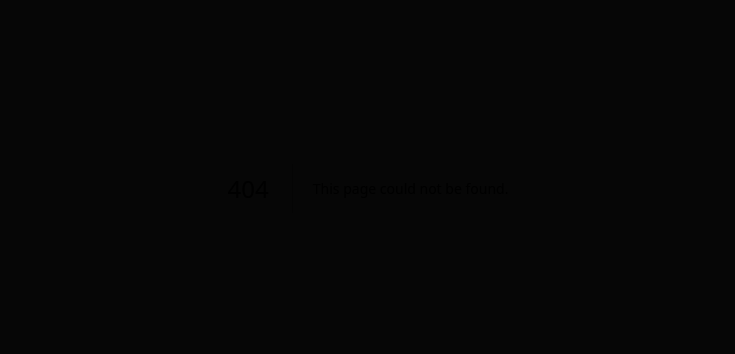
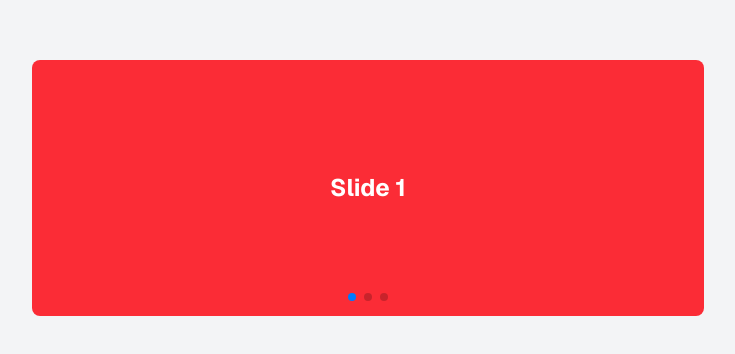
Before and after one commit to Zarman-oss/Adology_clone, a Next.js app: page /test in a window 1280 px wide. Before the commit this address had no page. Shown: the part 212-566 px from the top of the page, without its empty margins (272-1007 px from the left). Built offline with nearby package versions, Linux system fonts and the light colour scheme.

Commit message:
commit all

```diff
--- a/app/globals.css
+++ b/app/globals.css
@@ -976,3 +976,37 @@ body {
   font-family: var(--font-geist-sans), -apple-system, BlinkMacSystemFont,
     'Segoe UI', Roboto, Oxygen, Ubuntu, Cantarell, sans-serif;
 }
+
+/* Sign-up login page Image  */
+
+.login-image {
+  background-image: url('/LoginPageImage.png');
+  background-size: cover;
+  background-position: center;
+  border-radius: 1.5rem;
+  object-fit: contain;
+  height: 100vh;
+}
+
+.swiper {
+  width: 100%;
+  height: 100%;
+}
+
+.swiper-slide {
+  text-align: center;
+  font-size: 18px;
+  background: #444;
+
+  /* Center slide text vertically */
+  display: flex;
+  justify-content: center;
+  align-items: center;
+}
+
+.swiper-slide img {
+  display: block;
+  width: 100%;
+  height: 100%;
+  object-fit: cover;
+}
--- a/app/login/page.jsx
+++ b/app/login/page.jsx
@@ -5,7 +5,7 @@ export default function LoginPage() {
   return (
     <div className=' text-white'>
       {/* Max-width container */}
-      <div className='max-w-7xl mx-auto sm:flex items-start justify-center gap-4'>
+      <div className='max-w-7xl mx-auto sm:flex items-start justify-center gap-20'>
         {/* Login Section */}
         <div className='flex-1 px-2 py-10 relative rounded-3xl flex flex-col bg-primary-800'>
           <div className='flex flex-col justify-center '>
--- a/app/sign-up/page.jsx
+++ b/app/sign-up/page.jsx
@@ -1,5 +1,13 @@
 import PasswordInput from '@/components/PasswordInput';
 import Image from 'next/image';
+
+// Import Swiper React components
+import { Swiper, SwiperSlide } from 'swiper/react';
+
+// Import Swiper styles
+import 'swiper/css';
+
+// import './styles.css';
 import Link from 'next/link';
 export default function LoginPage() {
   return (
@@ -70,7 +78,9 @@ export default function LoginPage() {
               </div>
 
               {/* Email and Password Inputs */}
-              <div className=' flex flex-col justify-start items-center gap-6'>
+
+              <form action='submit'>
+                <div className='flex flex-col justify-start items-center gap-6'>
                   <div className='flex gap-5'>
                     <input
                       type='first_name'
@@ -90,16 +100,25 @@ export default function LoginPage() {
                   />
                   <PasswordInput />
                   <PasswordInput placeholder='Confirm Password' />
-                <div className='flex gap-3'>
+                  <div className='flex justify-start items-center gap-3 w-full'>
+                    <input
+                      type='checkbox'
+                      name='checkbox'
+                      id='checkbox'
+                      className='w-4 h-4 '
+                    />
+
                     <p>
-                    Yes, I understand and agree to the Adology Terms of Service
+                      Yes, I understand and agree to the Adology Terms of
+                      Service
                     </p>
                   </div>
                 </div>
+              </form>
             </div>
 
             {/* Login Button and Sign-Up Link */}
-            <div className='flex mt-18 items-center justify-center flex-col gap-6'>
+            <div className='flex mt-8 items-center justify-center flex-col gap-6'>
               <button className=' cursor-pointer w-full px-6 py-4 bg-info-100 rounded-full flex justify-center text-black body-1-semibold items-center hover:bg-info-200'>
                 Create Account
               </button>
@@ -121,15 +140,20 @@ export default function LoginPage() {
         </div>
 
         {/* Image Section */}
-        <div className='flex-1 pl-12 py-10 sm:flex hidden'>
-          <Image
+        <div className='flex-1 pl-12 py-10 sm:flex hidden  border border-pink-600'>
+          {/* <Swiper className='mySwiper'>
+            <SwiperSlide>Slide 1</SwiperSlide>
+            <SwiperSlide>Slide 2</SwiperSlide>
+            <SwiperSlide>Slide 3</SwiperSlide>
+          </Swiper> */}
+          {/* <Image
             src='/LoginPageImage.png'
             alt='Login page illustration'
             width={656}
             height={960}
             className='object-cover rounded-3xl'
             priority
-          />
+          /> */}
         </div>
       </div>
     </div>
--- /dev/null
+++ b/app/test/page.jsx
@@ -0,0 +1,9 @@
+import Carousel from '@/components/Carousel';
+
+export default function TestPage() {
+  return (
+    <main className='min-h-screen flex items-center justify-center bg-gray-100'>
+      <Carousel />
+    </main>
+  );
+}
--- /dev/null
+++ b/components/Carousel.jsx
@@ -0,0 +1,36 @@
+'use client';
+
+import { Swiper, SwiperSlide } from 'swiper/react';
+import 'swiper/css';
+import 'swiper/css/pagination';
+
+import { Pagination } from 'swiper/modules';
+
+const slides = [
+  { id: 1, content: 'Slide 1', bg: 'bg-red-500' },
+  { id: 2, content: 'Slide 2', bg: 'bg-green-500' },
+  { id: 3, content: 'Slide 3', bg: 'bg-blue-500' },
+];
+
+export default function Carousel() {
+  return (
+    <div className='w-full max-w-2xl mx-auto py-10'>
+      <Swiper
+        spaceBetween={30}
+        pagination={{ clickable: true }}
+        modules={[Pagination]}
+        className='rounded-lg overflow-hidden'
+      >
+        {slides.map((slide) => (
+          <SwiperSlide key={slide.id}>
+            <div
+              className={`h-64 flex items-center justify-center text-white text-2xl font-bold ${slide.bg}`}
+            >
+              {slide.content}
+            </div>
+          </SwiperSlide>
+        ))}
+      </Swiper>
+    </div>
+  );
+}
--- a/package.json
+++ b/package.json
@@ -12,7 +12,8 @@
     "lucide-react": "^0.525.0",
     "next": "15.4.2",
     "react": "19.1.0",
-    "react-dom": "19.1.0"
+    "react-dom": "19.1.0",
+    "swiper": "^11.2.10"
   },
   "devDependencies": {
     "@tailwindcss/postcss": "^4",
```
Also changed, not shown: 1 other file (tests, documents, lock files or other folders). Lines whose indentation alone changed are shown as unchanged.
